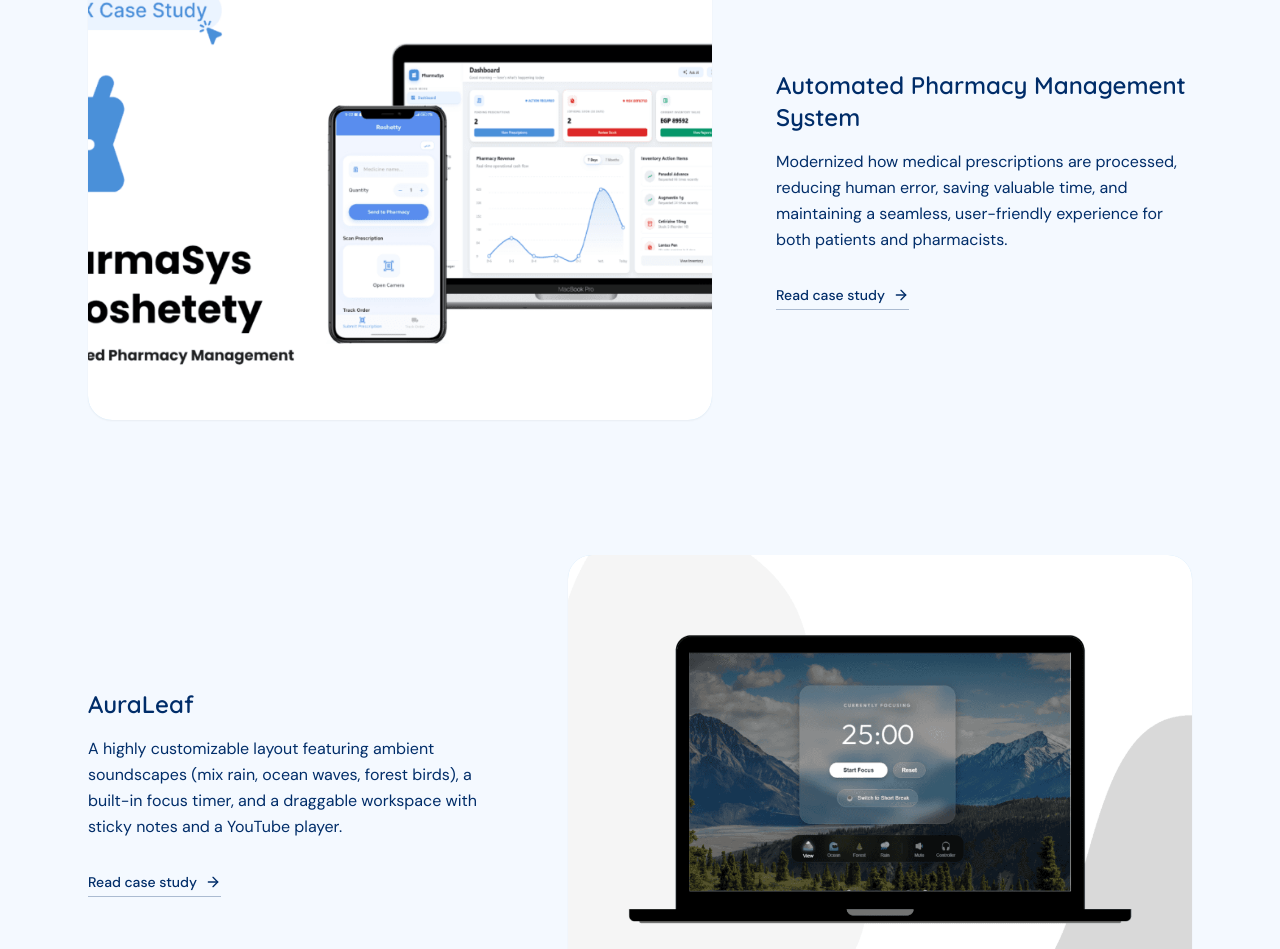
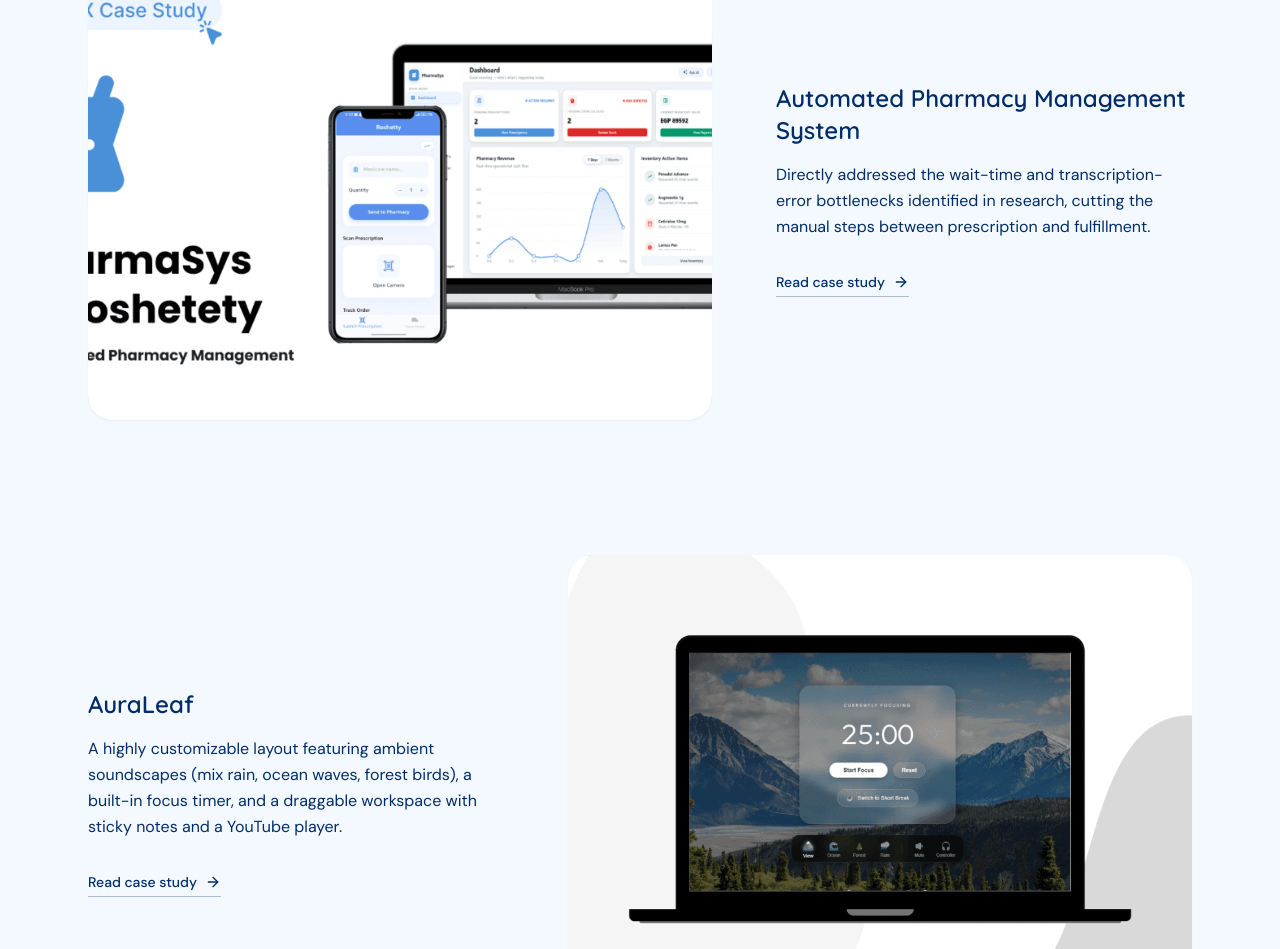
Before and after one commit to nadiahossny/nadiahossnyportfolio, a React (Vite) app: page / in a window 1280 px wide. Shown: the part 1230-2179 px from the top of the page. Built offline with nearby package versions, Linux system fonts and the light colour scheme.

Commit message:
content: update APMS case study based on research and hardware integration

```diff
--- a/src/data/caseStudies.ts
+++ b/src/data/caseStudies.ts
@@ -30,11 +30,11 @@ export const caseStudies: CaseStudy[] = [
     id: 'apms',
     title: 'Automated Pharmacy Management System',
     subtitle: '(Roshetety & PharmaSys)',
-    role: 'Software Engineer & Designer',
+    role: 'Product Designer & Developer',
     tags: ['Flutter', 'Node.js', 'PostgreSQL', 'Google ML Kit', 'WebSockets'],
     hook: 'A smart prescription scanner and pharmacy management app bridging the gap between patients and pharmacies.',
     color: 'bg-slate-800',
-    problem: 'For decades, pharmacies have struggled with manually transcribing handwritten or printed prescriptions. This traditional process is time-consuming, prone to critical reading errors, and creates bottlenecks in customer service.',
+    problem: 'For decades, pharmacies have struggled with manually transcribing handwritten or printed prescriptions. In interviews and surveys with pharmacists and patients, 83% reported wait times exceeding 15 minutes, and 60% cited manual transcription as the core bottleneck.',
     cutDirections: [
       { title: 'Manual data entry systems', desc: 'Still rely heavily on human transcription, doing little to prevent reading errors.' },
       { title: 'Standalone OCR tools', desc: 'Lacked the real-time synchronization needed for pharmacists to immediately process patient requests.' }
@@ -43,7 +43,7 @@ export const caseStudies: CaseStudy[] = [
       title: 'What I built instead',
       desc: 'A mobile-first, scan-and-go solution integrating advanced OCR (Google ML Kit) and real-time communication. Users simply snap a photo or scan a QR code, instantly digitizing the prescription and pushing live updates to the pharmacy dashboard via WebSockets.'
     },
-    outcome: 'Modernized how medical prescriptions are processed, reducing human error, saving valuable time, and maintaining a seamless, user-friendly experience for both patients and pharmacists.',
+    outcome: 'Directly addressed the wait-time and transcription-error bottlenecks identified in research, cutting the manual steps between prescription and fulfillment.',
     marginNotes: [
       { label: 'AI-Powered', text: 'Uses Google ML Kit to instantly extract text from prescriptions.' },
       { label: 'Real-Time Sync', text: 'WebSockets ensure the pharmacy dashboard updates the moment a scan occurs.' },
@@ -53,6 +53,9 @@ export const caseStudies: CaseStudy[] = [
     stat: 'Seamless real-time synchronization',
     links: [
       { url: 'https://www.behance.net/nadiahossny', label: 'View on Behance', type: 'behance' }
+    ],
+    uiExplorations: [
+      { title: 'Hardware-Integrated', desc: 'Connects directly to a robotic dispensing arm, closing the loop from digital order to physical fulfillment.' }
     ]
   },
   {
```
